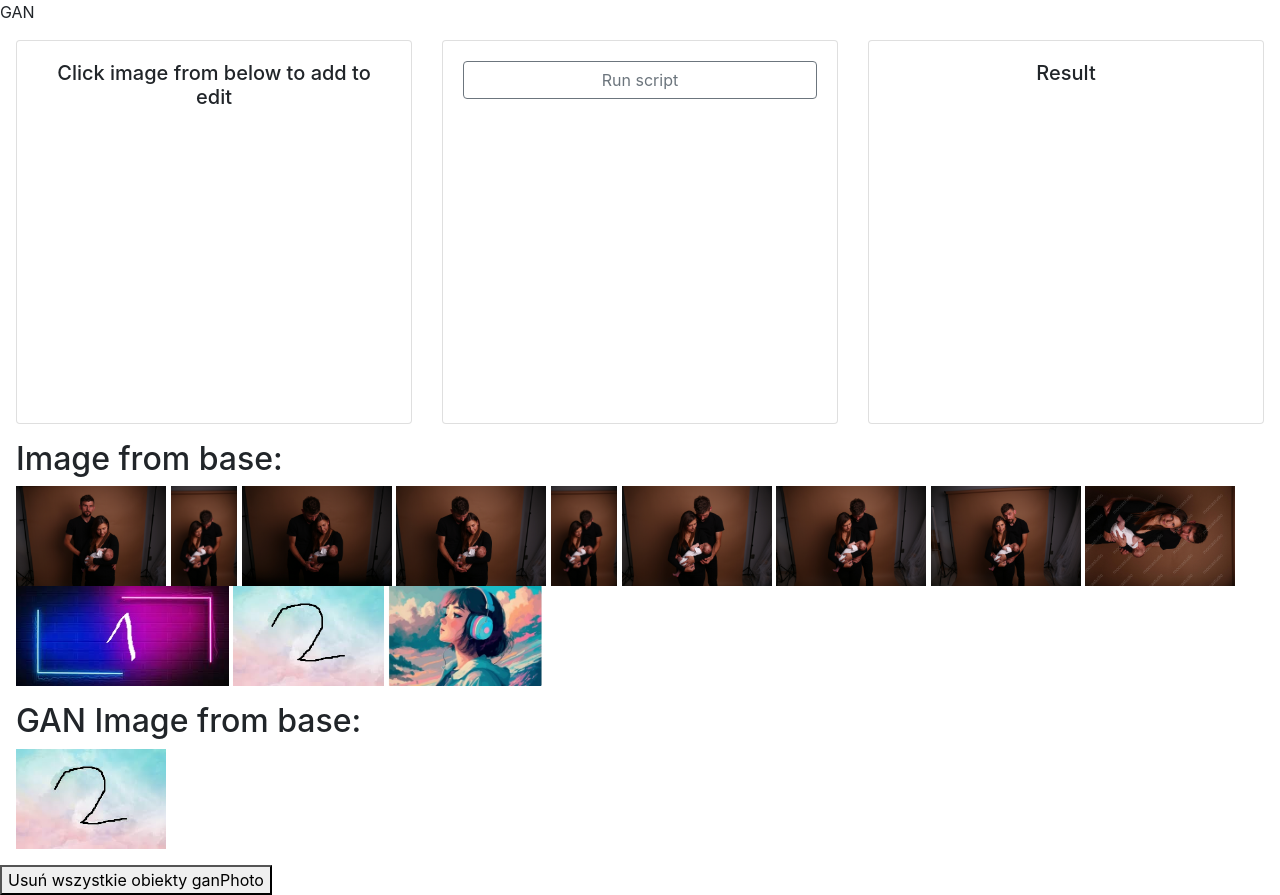
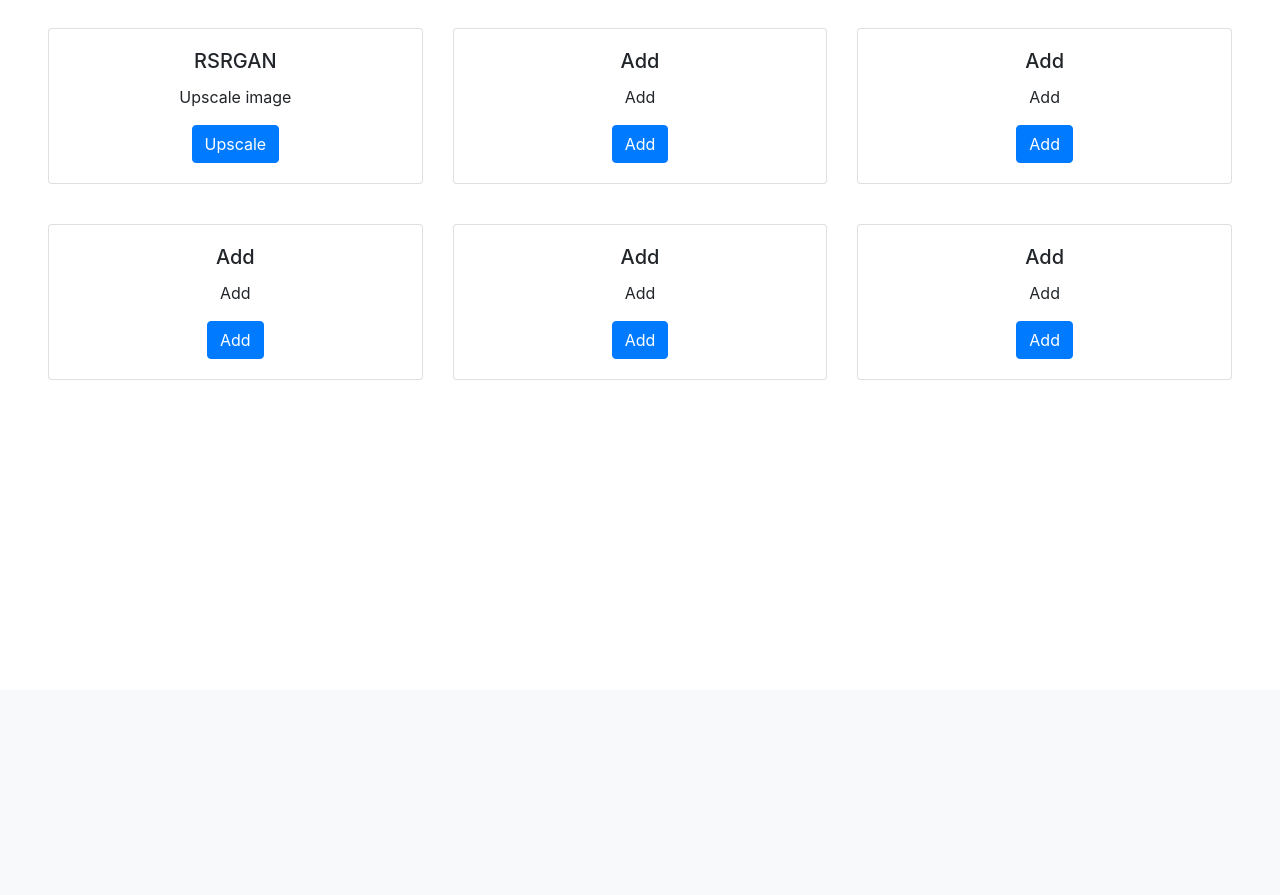
Before and after one commit to matorolll/inzynierka, a Django app: page /gan_control_panel/ in a window 1280 px wide. Shown: the part 110-1005 px from the top of the page. After the commit the page ends 490 px from the top, so only its background shows below. Run offline with Django 4.2, Linux system fonts and the light colour scheme; a user stored in the database is signed in; data comes from the database, SQL or seed files in the repository; both versions use the stored data as it was after the commit.

Commit message:
adding gan control panel

```diff
--- /dev/null
+++ b/gan/templates/gan/control_panel/control_panel.html
@@ -0,0 +1,80 @@
+{% extends 'main/base.html' %}
+{% block title %}
+    GAN Control panel
+{% endblock %}
+
+
+
+{% block content %}
+{% if user.is_superuser %}
+<style>
+    .card{
+        margin-top:20px;
+        margin-bottom:20px;
+    }
+</style>
+
+    <div class="row px-5 pt-2 text-center">
+        <div class="col-sm-4">
+          <div class="card">
+            <div class="card-body">
+              <h5 class="card-title">RSRGAN</h5>
+              <p class="card-text">Upscale image</p>
+              <a href="esrgan" class="btn btn-primary">Upscale</a>
+            </div>
+          </div>
+        </div>
+
+        <div class="col-sm-4">
+          <div class="card">
+            <div class="card-body">
+              <h5 class="card-title">Add</h5>
+              <p class="card-text">Add</p>
+              <a href="#" class="btn btn-primary">Add</a>
+            </div>
+          </div>
+        </div>
+
+        <div class="col-sm-4">
+          <div class="card">
+            <div class="card-body">
+              <h5 class="card-title">Add</h5>
+              <p class="card-text">Add</p>
+              <a href="#" class="btn btn-primary">Add</a>
+            </div>
+          </div>
+        </div>
+
+        <div class="col-sm-4">
+          <div class="card">
+            <div class="card-body">
+              <h5 class="card-title">Add</h5>
+              <p class="card-text">Add</p>
+              <a href="#" class="btn btn-primary">Add</a>
+            </div>
+          </div>
+        </div>
+
+        <div class="col-sm-4">
+          <div class="card">
+            <div class="card-body">
+              <h5 class="card-title">Add</h5>
+              <p class="card-text">Add</p>
+              <a href="#" class="btn btn-primary">Add</a>
+            </div>
+          </div>
+        </div>
+
+        <div class="col-sm-4">
+          <div class="card">
+            <div class="card-body">
+              <h5 class="card-title">Add</h5>
+              <p class="card-text">Add</p>
+              <a href="#" class="btn btn-primary">Add</a>
+            </div>
+          </div>
+        </div>
+
+    </div>
+{% endif %}
+{% endblock %}
--- a/gan/templates/gan/test.html
+++ b/gan/templates/gan/control_panel/esrgan.html
@@ -1,13 +1,13 @@
 {% extends 'main/base.html' %}
 {% block title %}
-    GAN
+    ESRGAN
 {% endblock %}
 
 
 
 {% block content %}
 
-    <div>GAN</div>
+    <div>ESRGAN</div>
     <div class="m-3">
         <div class="row">
             <div class="col-sm-4">
--- a/gan/urls.py
+++ b/gan/urls.py
@@ -1,7 +1,9 @@
 from django.urls import path, include
 from . import views
 urlpatterns = [
-    path("gan_control_panel/", views.gan_control_panel, name="gan_control_panel"),
+    path("gan_control_panel/", views.gan_control_panel_view, name="gan_control_panel_view"),
+    path("gan_control_panel/esrgan/", views.esrgan_site_view, name="esrgan_site_view"),
+
     path("ESRGAN_run/", views.ESRGAN_run, name="ESRGAN_run"),
     path('delete_all_gan_photos/', views.delete_all_gan_photos, name='delete_all_gan_photos'),
 
--- a/gan/views.py
+++ b/gan/views.py
@@ -1,28 +1,25 @@
 from django.http import JsonResponse, HttpResponseBadRequest
-import subprocess
 from django.shortcuts import render, get_object_or_404, redirect
 import os
-import sys
 from main.models import Photo, Session
-from gan.programs.ESRGAN.RRDBNet_arch import RRDBNet #it might lag
-import os.path as osp
-import glob
-import cv2
-import numpy as np
-import torch
 from .models import ganPhoto
-from django.core.files import File
 from django.core.files.base import ContentFile
 
 
-def gan_control_panel(request):
+def gan_control_panel_view(request):
+    context = {}
+    return render(request, 'gan/control_panel/control_panel.html', context)
+
+
+
+def esrgan_site_view(request):
     sessions = Session.objects.all()
     photos = Photo.objects.all()
     ganPhotos = ganPhoto.objects.all()
     #ganPhoto.objects.all().delete()
 
     context = {'sessions': sessions, 'photos': photos, 'ganPhotos' : ganPhotos}
-    return render(request, 'gan/test.html', context)
+    return render(request, 'gan/control_panel/esrgan.html', context)
 
 
 def delete_all_gan_photos(request):
@@ -34,7 +31,7 @@ def delete_all_gan_photos(request):
                 os.remove(gan_photo.image.path)
 
     ganPhotos.delete()
-    return redirect('gan_control_panel')
+    return redirect('esrgan_site_view')
 
 
 def check_if_file_over_100kb(file_path):
@@ -56,6 +53,10 @@ def ESRGAN_run(request):
 
 
 def run_esrgan_on_image(input_image):
+    #modules in function will lag single image, drop to start to transfer lag to overall entire app
+    import glob, cv2, torch, numpy
+    from gan.programs.ESRGAN.RRDBNet_arch import RRDBNet #it might lag
+
     model_path = 'gan/programs/ESRGAN/models/RRDB_ESRGAN_x4.pth'
     device = torch.device('cuda' if torch.cuda.is_available() else 'cpu')
 
@@ -66,14 +67,14 @@ def run_esrgan_on_image(input_image):
 
     img = cv2.imread(input_image, cv2.IMREAD_COLOR)
     img = img * 1.0 / 255
-    img = torch.from_numpy(np.transpose(img[:, :, [2, 1, 0]], (2, 0, 1))).float()
+    img = torch.from_numpy(numpy.transpose(img[:, :, [2, 1, 0]], (2, 0, 1))).float()
     img_LR = img.unsqueeze(0)
     img_LR = img_LR.to(device)
 
     with torch.no_grad():
         output = model(img_LR).data.squeeze().float().cpu().clamp_(0, 1).numpy()
 
-    output = np.transpose(output[[2, 1, 0], :, :], (1, 2, 0))
+    output = numpy.transpose(output[[2, 1, 0], :, :], (1, 2, 0))
     output = (output * 255.0).round()
 
     input_filename, input_file_extension = os.path.splitext(os.path.basename(input_image))
```
Also changed, not shown: db.sqlite3, media/gan_photos/2_esrgan.png (added).
